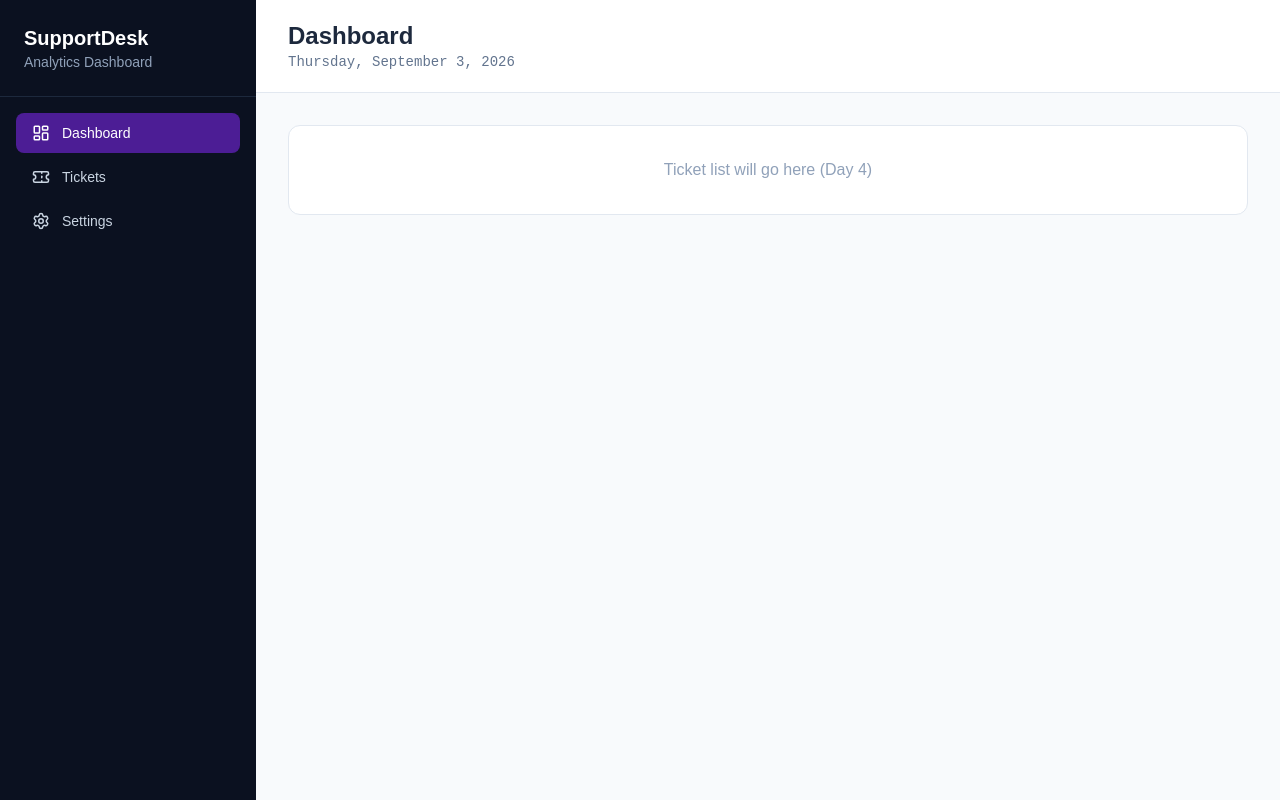
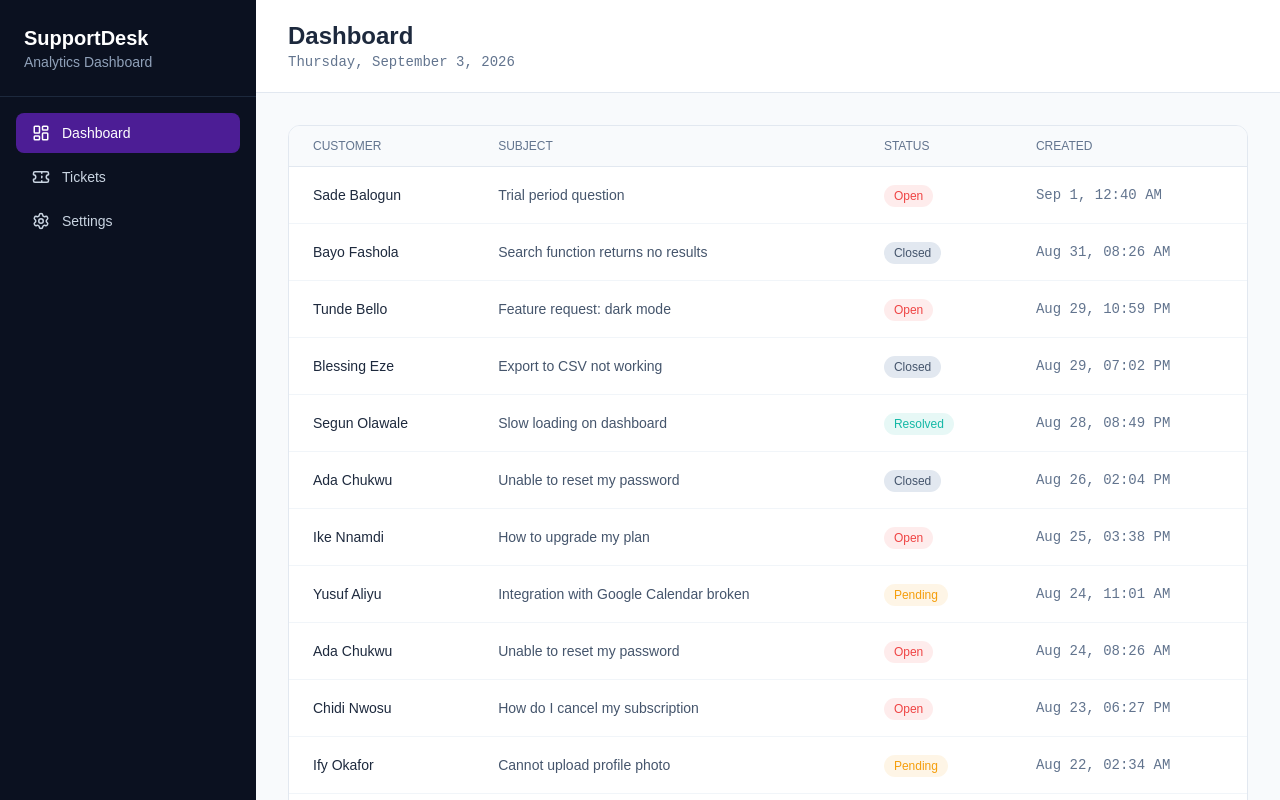
Before and after one commit to Marvelo1g/support-analytics-dashboard, a React (Vite) app: page / in a window 1280 px wide. Shown: the top 800 px of the page. Built offline with nearby package versions, Linux system fonts and the light colour scheme; data requests are answered from the project's data file.

Commit message:
Day 4: Ticket list fetching live data from json-server, with status

```diff
--- a/src/App.jsx
+++ b/src/App.jsx
@@ -1,5 +1,6 @@
 import Sidebar from './components/Sidebar'
 import Header from './components/Header'
+import TicketList from './components/TicketList'
 
 function App() {
   return (
@@ -8,9 +9,7 @@ function App() {
       <div className="flex-1 flex flex-col">
         <Header />
         <main className="flex-1 p-8">
-          <div className="bg-white rounded-xl border border-slate-200 p-8 text-slate-400 text-center">
-            Ticket list will go here (Day 4)
-          </div>
+          <TicketList />
         </main>
       </div>
     </div>
--- /dev/null
+++ b/src/components/TicketList.jsx
@@ -0,0 +1,65 @@
+import { useTickets } from '../hooks/useTickets'
+
+const statusStyles = {
+  open: 'bg-status-open/10 text-status-open',
+  pending: 'bg-status-pending/10 text-status-pending',
+  resolved: 'bg-status-resolved/10 text-status-resolved',
+  closed: 'bg-slate-200 text-slate-600',
+}
+
+function formatDate(isoString) {
+  return new Date(isoString).toLocaleDateString('en-US', {
+    month: 'short', day: 'numeric', hour: '2-digit', minute: '2-digit',
+  })
+}
+
+function TicketList() {
+  const { tickets, loading, error } = useTickets()
+
+  if (loading) {
+    return (
+      <div className="bg-white rounded-xl border border-slate-200 p-8 text-slate-400 text-center">
+        Loading tickets...
+      </div>
+    )
+  }
+
+  if (error) {
+    return (
+      <div className="bg-white rounded-xl border border-red-200 p-8 text-red-500 text-center">
+        Could not load tickets: {error}. Is json-server running on port 3001?
+      </div>
+    )
+  }
+
+  return (
+    <div className="bg-white rounded-xl border border-slate-200 overflow-hidden">
+      <table className="w-full text-left">
+        <thead className="bg-slate-50 border-b border-slate-200">
+          <tr>
+            <th className="px-6 py-3 text-xs font-medium text-slate-500 uppercase">Customer</th>
+            <th className="px-6 py-3 text-xs font-medium text-slate-500 uppercase">Subject</th>
+            <th className="px-6 py-3 text-xs font-medium text-slate-500 uppercase">Status</th>
+            <th className="px-6 py-3 text-xs font-medium text-slate-500 uppercase">Created</th>
+          </tr>
+        </thead>
+        <tbody className="divide-y divide-slate-100">
+          {tickets.map((ticket) => (
+            <tr key={ticket.id} className="hover:bg-slate-50">
+              <td className="px-6 py-4 text-sm text-slate-800">{ticket.customer}</td>
+              <td className="px-6 py-4 text-sm text-slate-600">{ticket.subject}</td>
+              <td className="px-6 py-4">
+                <span className={`px-2.5 py-1 rounded-full text-xs font-medium capitalize ${statusStyles[ticket.status]}`}>
+                  {ticket.status}
+                </span>
+              </td>
+              <td className="px-6 py-4 text-sm text-slate-500 font-mono">{formatDate(ticket.created_at)}</td>
+            </tr>
+          ))}
+        </tbody>
+      </table>
+    </div>
+  )
+}
+
+export default TicketList
--- /dev/null
+++ b/src/hooks/useTickets.js
@@ -0,0 +1,27 @@
+import { useState, useEffect } from 'react'
+
+const API_URL = 'http://localhost:3001/tickets'
+
+export function useTickets() {
+  const [tickets, setTickets] = useState([])
+  const [loading, setLoading] = useState(true)
+  const [error, setError] = useState(null)
+
+  useEffect(() => {
+    fetch(API_URL)
+      .then((res) => {
+        if (!res.ok) throw new Error('Failed to fetch tickets')
+        return res.json()
+      })
+      .then((data) => {
+        setTickets(data)
+        setLoading(false)
+      })
+      .catch((err) => {
+        setError(err.message)
+        setLoading(false)
+      })
+  }, [])
+
+  return { tickets, loading, error }
+}
```
